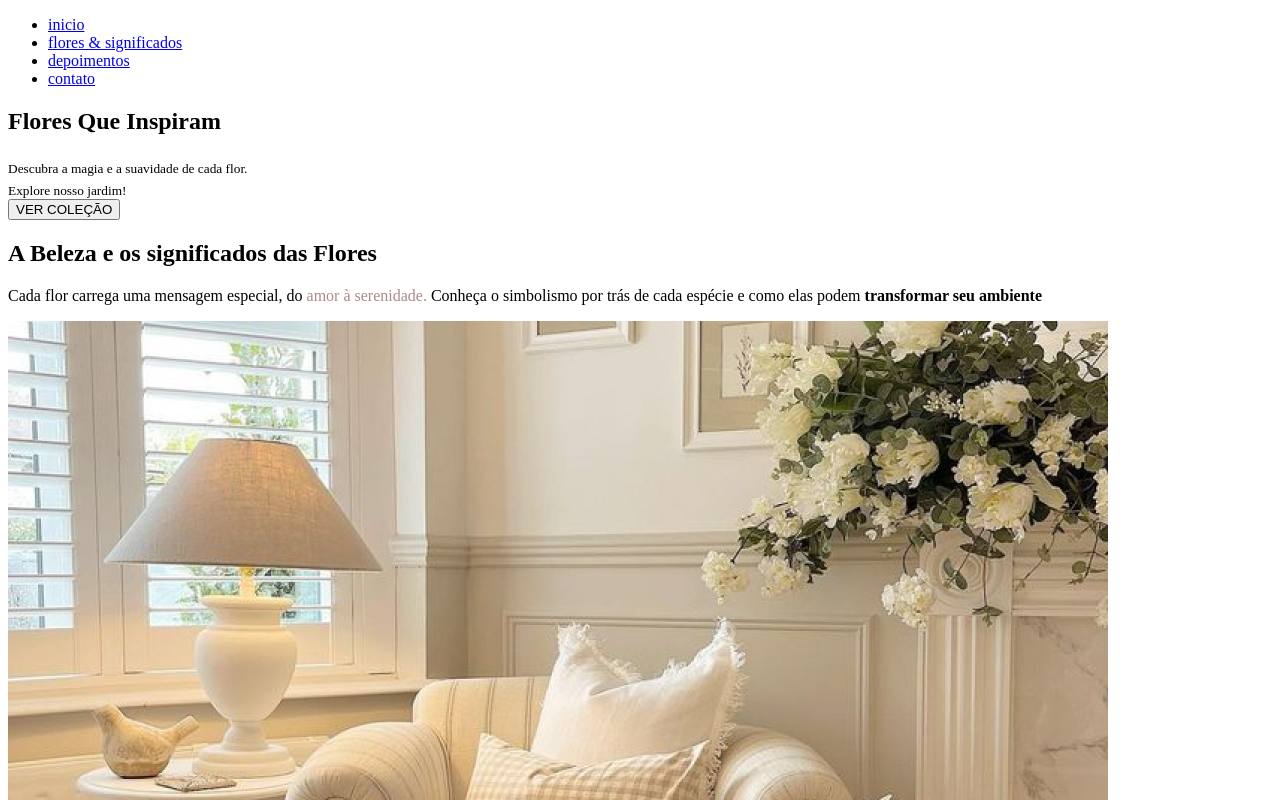
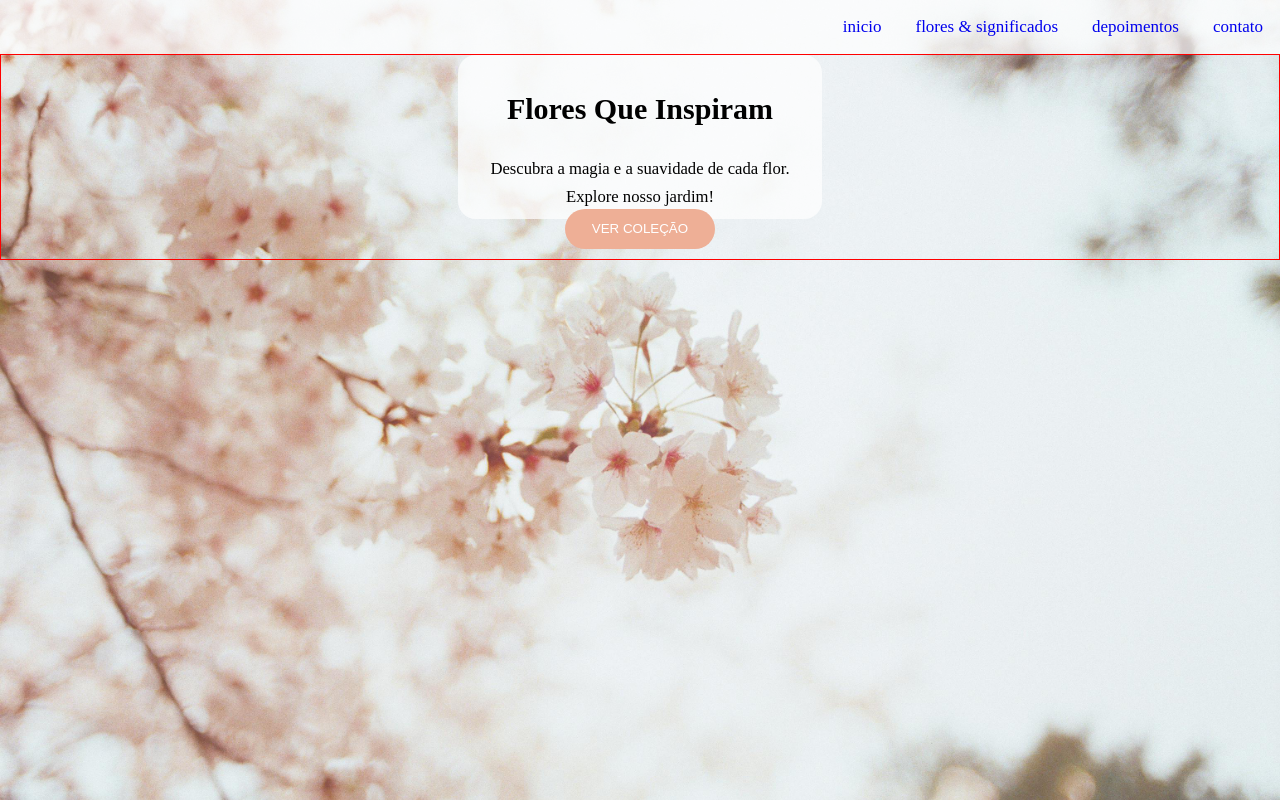
Before and after one commit to samara-julia/lp-flores, a plain HTML site: page index.html in a window 1280 px wide. Shown: the top 800 px of the page. Drawn offline with Linux system fonts and the light colour scheme; a web font is replaced by a local one.

Commit message:
commit de teste

```diff
--- a/index.html
+++ b/index.html
@@ -40,6 +40,7 @@
             </ul>
         </div>
     </header>
+    <img src="assets/inicio-bg.jpg" id="imagem-inicial">
     <!-- inicio primeira seção ♡-->
     <section id="inicio">
         <div id="inicio-div">
@@ -159,7 +160,7 @@
     </div>
 
     <footer id="footer">
-        <p><strong>As imagens e nomes utilizados são meramente ilustrativos e para fins pessoais.</strong><br><br>© 2024 Flores Delicadas. Todos os direitos reservados.</p>
+        <p><strong>As imagens e nomes utilizados são meramente ilustrativos e destinados exclusivamente para fins pessoais, no contexto deste projeto de landing page de uma loja de flores.</strong><br><br>© 2024 Flores Delicadas. Todos os direitos reservados.</p>
     </footer>
     <script src="script.js"></script>
     <script src="https://kit.fontawesome.com/36e2b5f56b.js" crossorigin="anonymous"></script>
--- a/style.css
+++ b/style.css
@@ -25,6 +25,89 @@
     display: block;
 }
 
+body {
+    background-color: var(--background);
+    display: flex;
+    flex-direction: column;
+    text-align: center;
+    margin: auto;
+    padding: 0;
+}
+
+header {
+    width: 100%;
+    background-color: var(--branco-levinho);
+    margin: 0;
+    padding: 0;
+    z-index: 1;
+}
+
+#nav-bar ul {
+    font-size: 17px;
+    list-style: none;
+    display: flex;
+    justify-content: right;
+    align-items: center;
+    padding: 0;
+    margin: 0;
+}
+
+#nav-bar ul li {
+    padding: 17px;
+    color: var(--cor-nav);
+}
+
+#nav-bar a {
+    text-decoration: none;
+}
+
+a:visited {
+    color: var(--cor-nav);
+}
+
+#imagem-inicial {
+    z-index: 0;
+    position: absolute;
+    width: 100%;
+}
+
+#inicio {
+    text-align: center;
+    z-index: 11;
+    display: flex;
+    flex-direction: column;
+    justify-content: center; align-items: center;
+    padding: 0;
+    border: 1px solid red;
+}
+
+#inicio-div {
+    border-radius: 18px;
+    font-size: 20px;
+    width: 340px;
+    margin: 0;
+    padding: 12px;
+    position: relative;
+    background-color: var(--branco-levinho);
+}
+
+#primeiro-botao {
+    position: relative;
+    top: -10px;
+    background: #000;
+    width: 150px; height: 40px;
+    background-color: var(--cor-botoes);
+    border: none;
+    color: white;;
+    border-radius: 20px;
+    transition: 0.3s ease;
+}
+#primeiro-botao:hover {
+    transform: scale(1.1);
+    cursor: pointer;
+}
+
+/* media query */
 @media screen and (max-width: 730px) {
 
     * {
@@ -43,6 +126,9 @@
         color: var(--cor-nav);
     }
 
+    #imagem-inicial {
+        display: none;
+    }
     #menuzinho {
         z-index: 999;
         background-color: var(--branco-levinho);
@@ -57,6 +143,7 @@
     .icon {
         transition: 0.2s ease;
     }
+
     .icon:hover {
         transform: scale(1.1);
         cursor: pointer;
@@ -68,6 +155,7 @@
         visibility: hidden;
         transition: transform 0.3s ease, opacity 0.3s ease, visibility 0s 0.3s
     }
+
     .menu-mobile.open {
         color: var(--cor-nav);
         z-index: 1;
@@ -81,9 +169,12 @@
         padding: 10px;
         margin: 12px;
         border-radius: 20px;
-        visibility: visible; /* Permite interação com o menu */
-        opacity: 1; /* Torna o menu visível */
-        transform: translateY(0); /* Menu desce para sua posição normal */
+        visibility: visible;
+        /* Permite interação com o menu */
+        opacity: 1;
+        /* Torna o menu visível */
+        transform: translateY(0);
+        /* Menu desce para sua posição normal */
         transition: transform 0.3s ease, opacity 0.3s ease;
     }
 
@@ -116,10 +207,10 @@
     #inicio-div {
         padding: 10px;
         width: 242px;
-        height: 110px;
+        height: 140px;
         background-color: var(--branco-levinho);
-        margin-top: 200px;
-        margin-left: 132px;
+        margin-top: 40px;
+        margin-left: 130px;
         border-radius: 16px;
         display: flex;
         flex-direction: column;
@@ -142,10 +233,9 @@
         background-color: var(--cor-botoes);
         border: none;
         border-radius: 20px;
-        box-shadow: 4px 4px 8px rgba(0, 0, 0, 0.425);
+        box-shadow: 0 2px 2px rgba(0, 0, 0, 0.247);
         transition: 0.3s ease;
-        margin-left: 182px;
-        margin-top: -10px;
+        left: 63px; top: -7px;
     }
 
     #primeiro-botao:hover {
```
